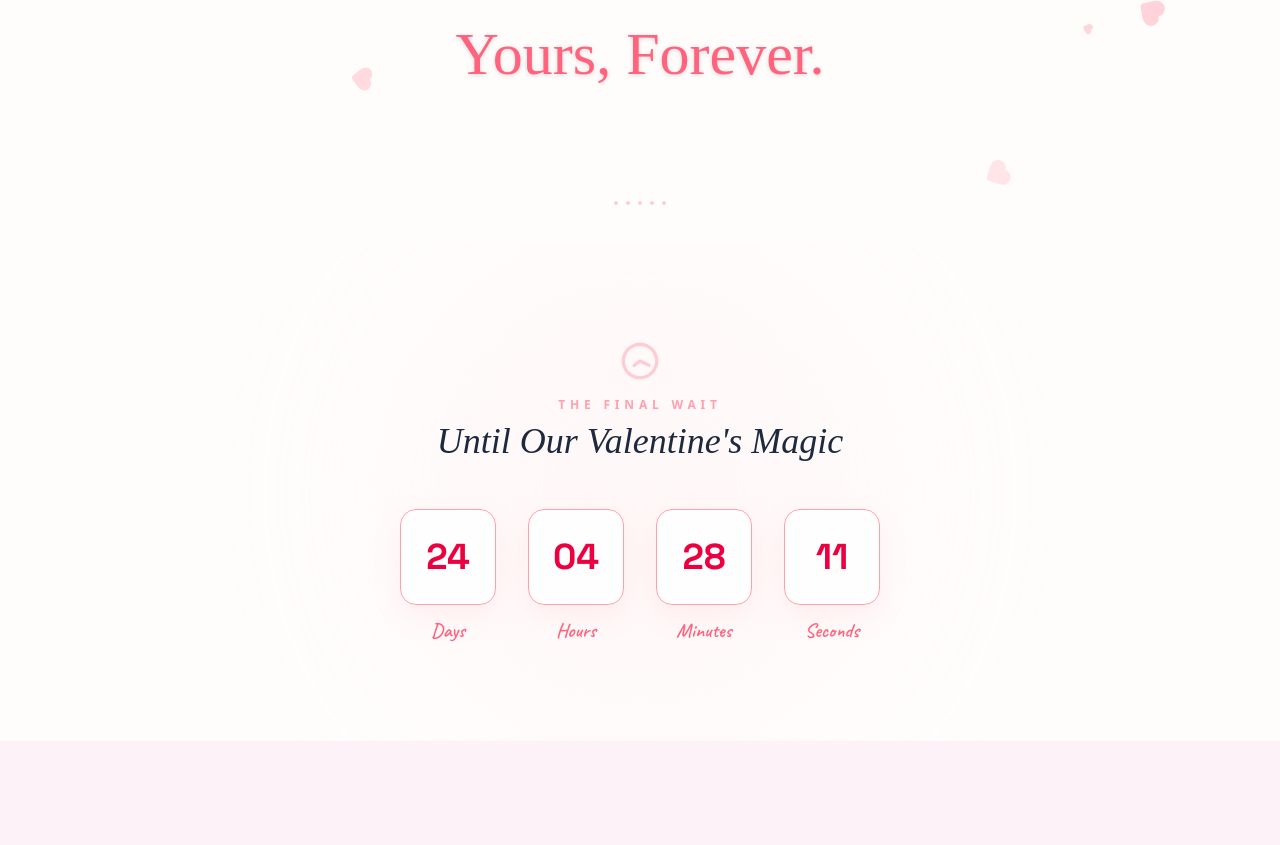
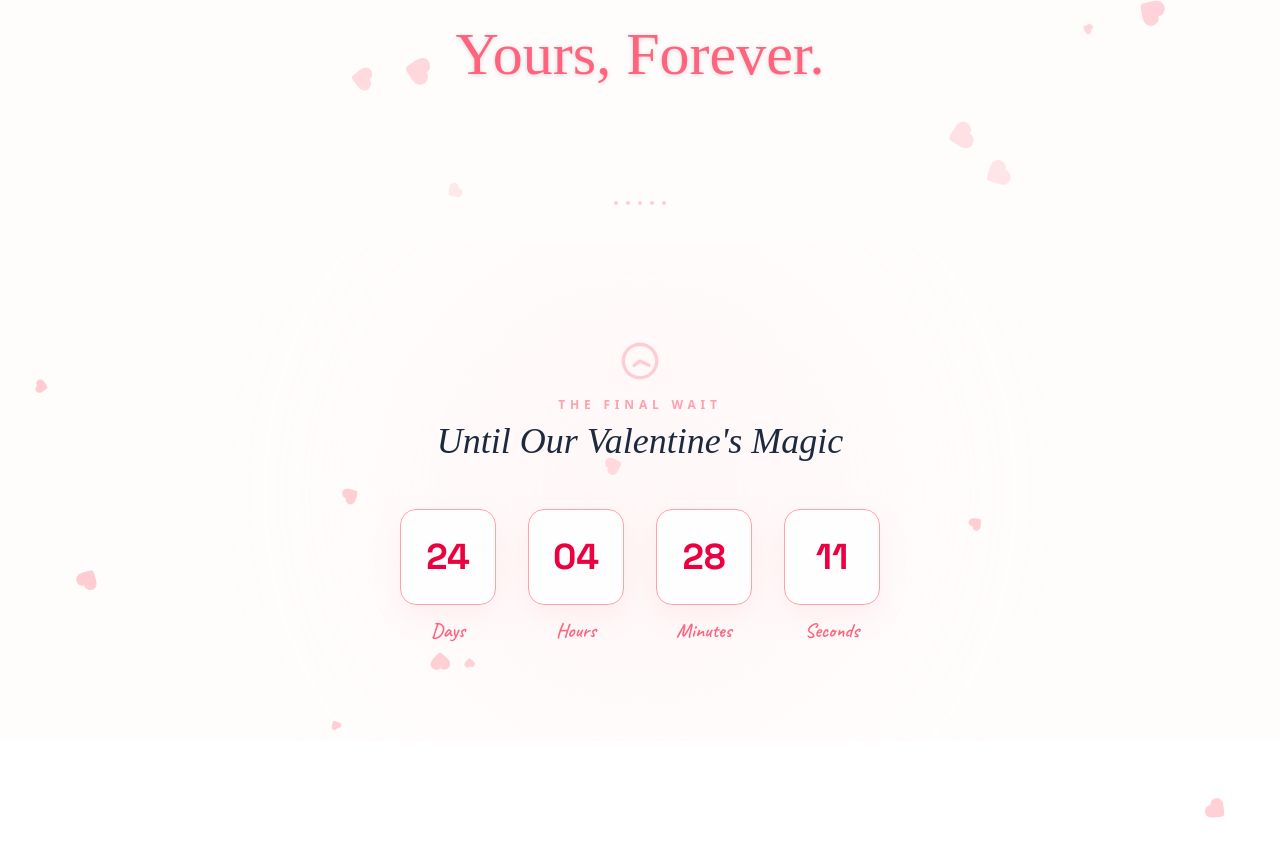
Before and after one commit to rajputboyars/valentine-week, a Next.js app: page /valentine-day in a window 1280 px wide. Shown: the part 555-1400 px from the top of the page. Built offline with nearby package versions, Linux system fonts and the light colour scheme; a web font is replaced by a local one.

Commit message:
feat: Add animated heart rain background to multiple components for enhanced visual appeal

```diff
--- a/src/app/valentine-day/page.jsx
+++ b/src/app/valentine-day/page.jsx
@@ -8,7 +8,7 @@ import ProposalAgainButton from "../../components/valentine-day/ProposalAgainBut
 
 export default function ValentineDayPage() {
   return (
-    <main className="bg-pink-50 min-h-screen overflow-hidden">
+    <main className=" min-h-screen overflow-hidden">
       <FinalHero />
       <CountdownTimer />
       <FullJourneyTimeline />
--- a/src/components/valentine-day/CountdownTimer.jsx
+++ b/src/components/valentine-day/CountdownTimer.jsx
@@ -1,7 +1,7 @@
 "use client";
 import { useEffect, useState } from "react";
 import { motion, AnimatePresence } from "framer-motion";
-import { Clock } from "lucide-react";
+import { Clock, Heart } from "lucide-react";
 
 export default function CountdownTimer() {
   const [timeLeft, setTimeLeft] = useState({
@@ -59,6 +59,29 @@ export default function CountdownTimer() {
 
   return (
     <section className="py-24 bg-[#fffcfc] relative overflow-hidden">
+
+      {/* Background Heart Rain (Floating upwards like a dream) */}
+      <div className="absolute inset-0 pointer-events-none">
+        {[...Array(12)].map((_, i) => (
+          <motion.div
+            key={i}
+            initial={{ y: "110vh", x: `${Math.random() * 100}vw`, opacity: 0 }}
+            animate={{
+              y: "-10vh",
+              opacity: [0, 1, 1, 0],
+              rotate: 360
+            }}
+            transition={{
+              duration: 8 + Math.random() * 4,
+              repeat: Infinity,
+              delay: i * 0.5
+            }}
+            className="absolute text-rose-200"
+          >
+            <Heart size={Math.random() * 20 + 10} fill="currentColor" />
+          </motion.div>
+        ))}
+      </div>
       <div className="max-w-4xl mx-auto px-6 relative z-10">
 
         <header className="flex flex-col items-center mb-12">
--- a/src/components/valentine-day/FullJourneyTimeline.jsx
+++ b/src/components/valentine-day/FullJourneyTimeline.jsx
@@ -1,7 +1,7 @@
 "use client";
 import { motion, useScroll, useSpring } from "framer-motion";
 import { useRef } from "react";
-import { Sparkles, MessageSquare, Laugh, ShieldCheck, HeartPulse } from "lucide-react";
+import { Sparkles, MessageSquare, Laugh, ShieldCheck, HeartPulse, Heart } from "lucide-react";
 
 const journey = [
   { text: "The day we met", icon: <Sparkles />, color: "text-amber-400" },
@@ -26,6 +26,29 @@ export default function FullJourneyTimeline() {
 
   return (
     <section ref={containerRef} className="max-w-4xl mx-auto px-6 py-32 relative">
+
+      {/* Background Heart Rain (Floating upwards like a dream) */}
+      <div className="absolute inset-0 pointer-events-none">
+        {[...Array(12)].map((_, i) => (
+          <motion.div
+            key={i}
+            initial={{ y: "110vh", x: `${Math.random() * 100}vw`, opacity: 0 }}
+            animate={{
+              y: "-10vh",
+              opacity: [0, 1, 1, 0],
+              rotate: 360
+            }}
+            transition={{
+              duration: 8 + Math.random() * 4,
+              repeat: Infinity,
+              delay: i * 0.5
+            }}
+            className="absolute text-rose-200"
+          >
+            <Heart size={Math.random() * 20 + 10} fill="currentColor" />
+          </motion.div>
+        ))}
+      </div>
       <motion.div
         initial={{ opacity: 0, y: 20 }}
         whileInView={{ opacity: 1, y: 0 }}
@@ -82,7 +105,7 @@ export default function FullJourneyTimeline() {
               <div className="w-full md:w-1/2 pl-20 md:pl-0 md:px-12">
                 <motion.div
                   whileHover={{ y: -5 }}
-                  className="bg-gradient-to-br from-pink-100 to-pink-100 backdrop-blur-sm p-8 rounded-[2rem] border border-rose-300 shadow-[0_10px_40px_rgba(0,0,0,0.02)] transition-all group"
+                  className="bg-gradient-to-b from-white to-pink-100 backdrop-blur-sm p-8 rounded-[2rem] border border-rose-300 shadow-[0_10px_40px_rgba(0,0,0,0.02)] transition-all group"
                 >
                   <p
                     style={{ fontFamily: "'Montserrat', sans-serif" }}
--- a/src/components/valentine-day/LoveSlideshow.jsx
+++ b/src/components/valentine-day/LoveSlideshow.jsx
@@ -1,7 +1,7 @@
 "use client";
 import { motion, AnimatePresence } from "framer-motion";
 import { useState } from "react";
-import { ChevronLeft, ChevronRight, Camera } from "lucide-react";
+import { ChevronLeft, ChevronRight, Camera, Heart } from "lucide-react";
 
 // You can add your actual image URLs here later
 const slides = [
@@ -19,6 +19,7 @@ export default function LoveSlideshow() {
 
   return (
     <section className="py-24 px-6 bg-[#fffcfd] overflow-hidden">
+
       <div className="max-w-4xl mx-auto">
 
         <motion.div
@@ -36,6 +37,28 @@ export default function LoveSlideshow() {
             A Journey In <span className="text-rose-500 italic">Frames</span>
           </h2>
         </motion.div>
+      {/* Background Heart Rain (Floating upwards like a dream) */}
+      <div className="absolute inset-0 pointer-events-none">
+        {[...Array(12)].map((_, i) => (
+          <motion.div
+            key={i}
+            initial={{ y: "110vh", x: `${Math.random() * 100}vw`, opacity: 0 }}
+            animate={{
+              y: "-10vh",
+              opacity: [0, 1, 1, 0],
+              rotate: 360
+            }}
+            transition={{
+              duration: 8 + Math.random() * 4,
+              repeat: Infinity,
+              delay: i * 0.5
+            }}
+            className="absolute text-rose-200"
+          >
+            <Heart size={Math.random() * 20 + 10} fill="currentColor" />
+          </motion.div>
+        ))}
+      </div>
 
         <div className="relative flex items-center justify-center h-[400px]">
           {/* Navigation Controls */}
--- a/src/components/valentine-day/ProposalAgainButton.jsx
+++ b/src/components/valentine-day/ProposalAgainButton.jsx
@@ -1,13 +1,36 @@
 "use client";
 import { motion, AnimatePresence } from "framer-motion";
 import { useState } from "react";
-import { Sparkles } from "lucide-react";
+import { Heart, Sparkles } from "lucide-react";
 
 export default function ProposalAgainButton() {
   const [isAccepted, setIsAccepted] = useState(false);
 
   return (
     <section className="relative text-center pb-32 pt-12 overflow-hidden">
+
+      {/* Background Heart Rain (Floating upwards like a dream) */}
+      <div className="absolute inset-0 pointer-events-none">
+        {[...Array(12)].map((_, i) => (
+          <motion.div
+            key={i}
+            initial={{ y: "110vh", x: `${Math.random() * 100}vw`, opacity: 0 }}
+            animate={{
+              y: "-10vh",
+              opacity: [0, 1, 1, 0],
+              rotate: 360
+            }}
+            transition={{
+              duration: 8 + Math.random() * 4,
+              repeat: Infinity,
+              delay: i * 0.5
+            }}
+            className="absolute text-rose-200"
+          >
+            <Heart size={Math.random() * 20 + 10} fill="currentColor" />
+          </motion.div>
+        ))}
+      </div>
       <AnimatePresence>
         {!isAccepted ? (
           <motion.div
--- a/src/components/valentine-day/SpecialMessage.jsx
+++ b/src/components/valentine-day/SpecialMessage.jsx
@@ -1,5 +1,6 @@
 "use client";
 import { motion } from "framer-motion";
+import { Heart } from "lucide-react";
 
 export default function SpecialMessage() {
   const sentence = {
@@ -20,6 +21,29 @@ export default function SpecialMessage() {
 
   return (
     <section className="py-24 relative flex justify-center items-center overflow-hidden">
+
+      {/* Background Heart Rain (Floating upwards like a dream) */}
+      <div className="absolute inset-0 pointer-events-none">
+        {[...Array(12)].map((_, i) => (
+          <motion.div
+            key={i}
+            initial={{ y: "110vh", x: `${Math.random() * 100}vw`, opacity: 0 }}
+            animate={{
+              y: "-10vh",
+              opacity: [0, 1, 1, 0],
+              rotate: 360
+            }}
+            transition={{
+              duration: 8 + Math.random() * 4,
+              repeat: Infinity,
+              delay: i * 0.5
+            }}
+            className="absolute text-rose-200"
+          >
+            <Heart size={Math.random() * 20 + 10} fill="currentColor" />
+          </motion.div>
+        ))}
+      </div>
       {/* Decorative Wax Seal background element */}
       <div className="absolute opacity-[0.03] pointer-events-none select-none">
         <span className="text-[20rem]">💌</span>
```
